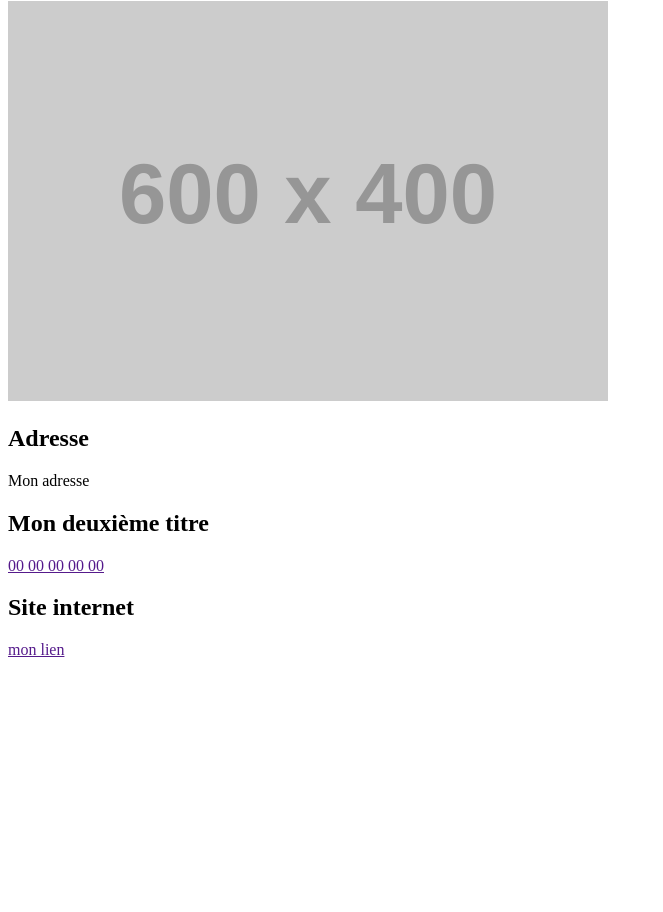
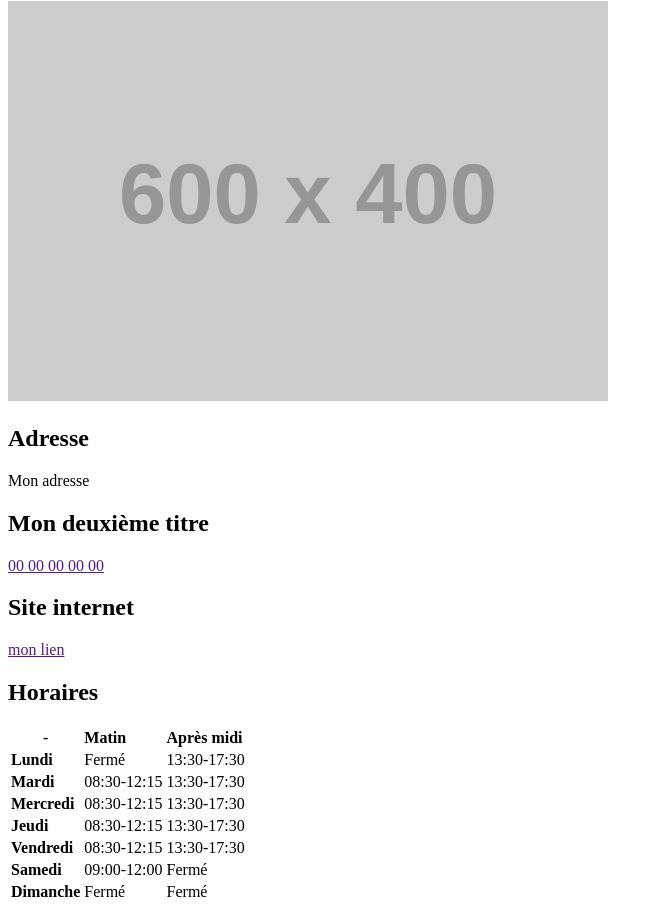
Before and after one commit to mohabrd/exo3_html, a plain HTML site: page index.html in a window 1280 px wide. Shown: the part 79-991 px from the top of the page, without its empty margins (0-663 px from the left). Before the commit the page ends 800 px from the top, so only its background shows below. Drawn offline with Linux system fonts and the light colour scheme; placeholder pictures from the web are drawn by us.

Commit message:
horaores

```diff
--- a/index.html
+++ b/index.html
@@ -15,6 +15,49 @@
     <a href="">00 00 00 00 00</a>
     <h2>Site internet</h2>
     <a href="">mon lien</a>
+    <h2>Horaires</h2>
+    <table>
+        <tr>
+          <td><b><center>-</center></b></td>
+          <td><b>Matin</b></td>
+          <td><b>Après midi</b></td>
+        </tr>
+        <tr>
+          <td><b>Lundi</b></td>
+          <td>Fermé</td>
+          <td>13:30-17:30</td>
+        </tr>
+        <tr>
+          <td><b>Mardi</b></td>
+          <td>08:30-12:15</td>
+          <td>13:30-17:30</td>
+        </tr>
+        <tr>
+          <td><b>Mercredi</b></td>
+          <td>08:30-12:15</td>
+          <td>13:30-17:30</td>
+        </tr>
+        <tr>
+          <td><b>Jeudi</b></td>
+          <td>08:30-12:15</td>
+          <td>13:30-17:30</td>
+        </tr>
+        <tr>
+          <td><b>Vendredi</b></td>
+          <td>08:30-12:15</td>
+          <td>13:30-17:30</td>
+        </tr>
+        <tr>
+          <td><b>Samedi</b></td>
+          <td>09:00-12:00</td>
+          <td>Fermé</td>
+        </tr>
+        <tr>
+          <td><b>Dimanche</b></td>
+          <td>Fermé</td>
+          <td>Fermé</td>
+        </tr>
+      </table>
 
 </body>
 </html>
```
